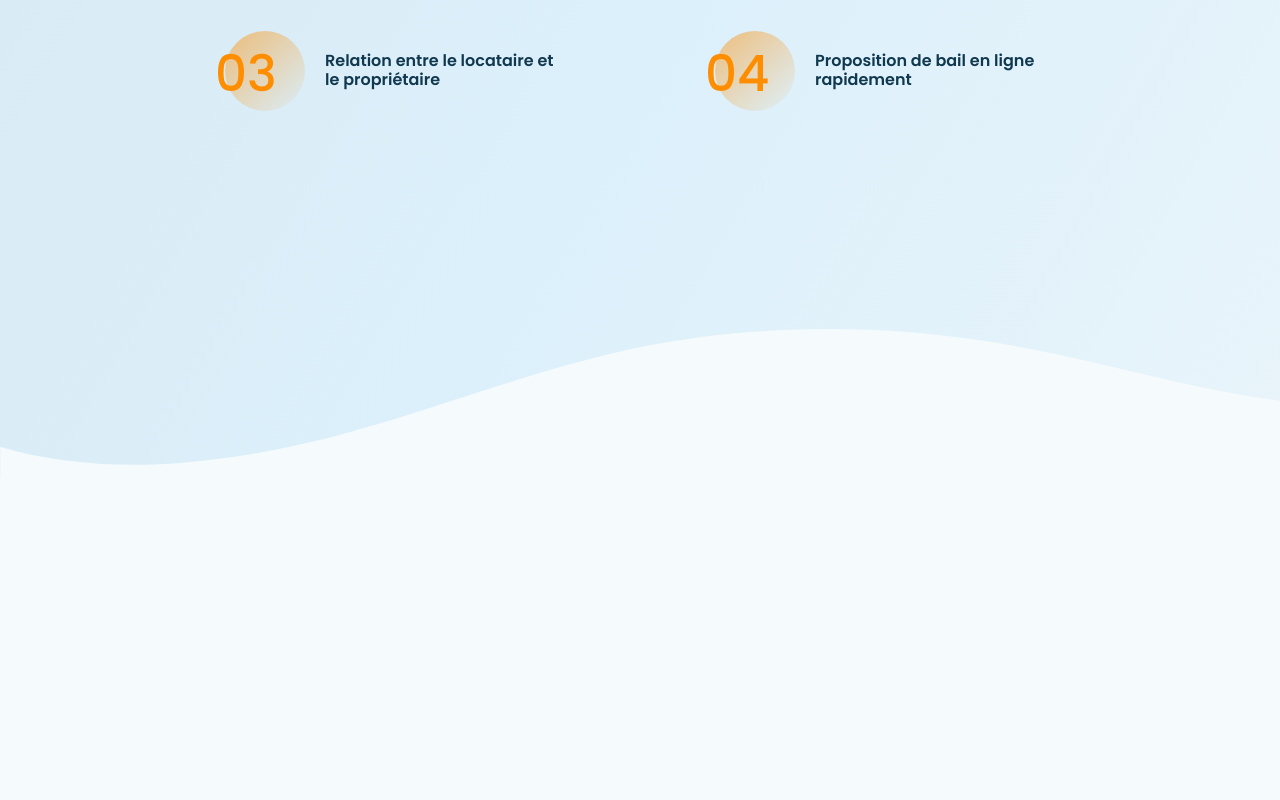
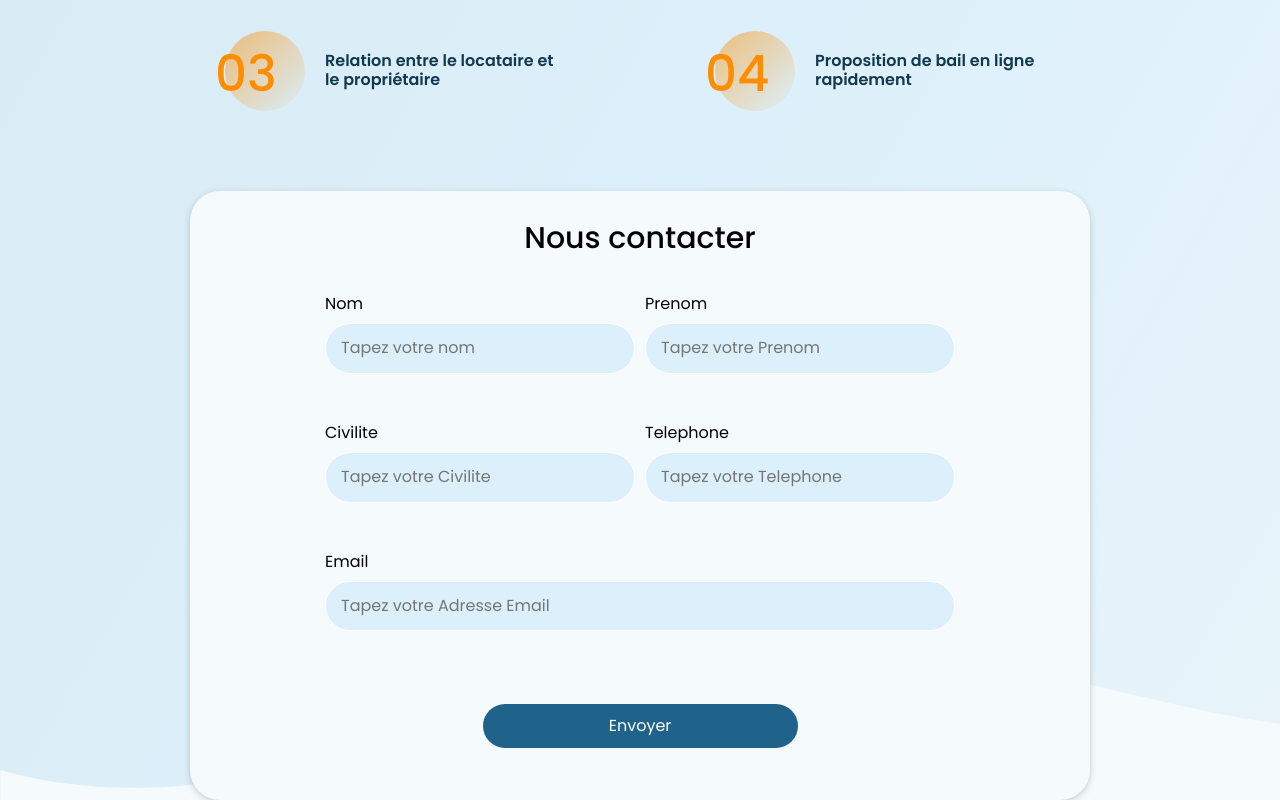
Before and after one commit to Bourhjoul/Landing-page-React, a React (Create React App) app: page / in a window 1280 px wide. Shown: the part 1593-2393 px from the top of the page. Before the commit the page ends 2070 px from the top, so only its background shows below. Built offline with nearby package versions, Linux system fonts and the light colour scheme.

Commit message:
Contact Section done

```diff
--- a/package.json
+++ b/package.json
@@ -14,6 +14,7 @@
     "react": "^17.0.2",
     "react-dom": "^17.0.2",
     "react-scripts": "4.0.3",
+    "react-useanimations": "^2.0.6",
     "styled-components": "^5.3.1",
     "styled-normalize": "^8.0.7",
     "typescript": "^4.4.2",
--- a/src/App.tsx
+++ b/src/App.tsx
@@ -9,6 +9,7 @@ import {
   WaveTop,
 } from "./AppStyles"
 import { About } from "./Sections/About/About"
+import { Contact } from "./Sections/Contact/Contact"
 import { Home } from "./Sections/Home/Home"
 import { Offer } from "./Sections/Offer/Offer"
 import Theme from "./styles/theme"
@@ -20,6 +21,8 @@ function App() {
         <Home />
         <Offer />
         <BottomContainer>
+          <About />
+          <Contact />
           <WaveTop>
             <SvgbackgroundTop
               data-name="Layer 1"
@@ -40,7 +43,6 @@ function App() {
               <Pathbackground d="M985.66,92.83C906.67,72,823.78,31,743.84,14.19c-82.26-17.34-168.06-16.33-250.45.39-57.84,11.73-114,31.07-172,41.86A600.21,600.21,0,0,1,0,27.35V120H1200V95.8C1132.19,118.92,1055.71,111.31,985.66,92.83Z"></Pathbackground>
             </SvgbackgroundBottom>
           </Wave>
-          <About />
         </BottomContainer>
       </AppContainer>
     </Theme>
--- a/src/AppStyles.ts
+++ b/src/AppStyles.ts
@@ -38,6 +38,7 @@ export const Wave = styled.div`
   width: 100%;
   overflow: hidden;
   line-height: 0;
+  border-bottom: 80px;
 `
 export const SvgbackgroundTop = styled.svg`
   position: relative;
--- /dev/null
+++ b/src/Components/Button/Button.tsx
@@ -0,0 +1,30 @@
+import React from "react"
+import UseAnimations from "react-useanimations"
+import infinity from "react-useanimations/lib/infinity"
+import { ButtonStyled } from "./ButtonStyled"
+
+type ButtonProps = {
+  children: React.ReactNode
+  loading?: boolean
+  type?: "button" | "submit" | "reset"
+} & React.ButtonHTMLAttributes<HTMLButtonElement>
+
+export const Button: React.FC<ButtonProps> = ({
+  children,
+  loading,
+  type,
+  ...props
+}) => {
+  return (
+    <ButtonStyled {...props} type={type} disabled={loading}>
+      {!loading ? (
+        children
+      ) : (
+        <>
+          <UseAnimations animation={infinity} strokeColor="white" />
+          Loading
+        </>
+      )}
+    </ButtonStyled>
+  )
+}
--- /dev/null
+++ b/src/Components/Button/ButtonStyled.ts
@@ -0,0 +1,30 @@
+import styled from "styled-components"
+
+export const ButtonStyled = styled.button`
+  outline: none;
+  border: none;
+  border-radius: 50px;
+  display: flex;
+  align-items: center;
+  justify-content: center;
+  width: 50%;
+  justify-self: center;
+  column-gap: 20px;
+  padding: 13px;
+  color: #fff;
+  background-color: ${(props) => props.theme.colors.button};
+  transition: all 0.4s ease-in-out;
+  cursor: pointer;
+  :hover {
+    color: ${(props) =>
+      props.color ? props.color : props.theme.colors.button};
+    background: #fff;
+    box-shadow: 0px 4px 7px 0px rgba(0, 0, 0, 0.3);
+  }
+  :disabled {
+    background-color: #2f2f2f;
+    color: white;
+    :hover {
+    }
+  }
+`
--- /dev/null
+++ b/src/Components/Input/Input.tsx
@@ -0,0 +1,28 @@
+import { useField } from "formik"
+import React, { InputHTMLAttributes } from "react"
+import { FormMessage, InputStyled } from "./InputStyled"
+
+type InputProps = InputHTMLAttributes<HTMLInputElement> & {
+  label: string
+  type: string
+  name: string
+}
+
+export const Input: React.FC<InputProps> = ({ type, label, ...props }) => {
+  const [field, { error }] = useField(props)
+  return (
+    <div style={props.name === "Email" ? { gridArea: "3 / 1 / 4 / 3" } : {}}>
+      <label htmlFor="label">{label}</label> <br />
+      <InputStyled
+        {...props}
+        {...field}
+        id={field.name}
+        type={type}
+        name={field.name}
+        placeholder={props.placeholder}
+        error={!!error}
+      />
+      {error && <FormMessage>{error}</FormMessage>}
+    </div>
+  )
+}
--- /dev/null
+++ b/src/Components/Input/InputStyled.ts
@@ -0,0 +1,24 @@
+import styled from "styled-components"
+
+export const InputStyled = styled.input<{ error: boolean }>`
+  border: 1px #fff solid;
+  outline: none;
+  padding: 15px;
+  margin-top: 10px;
+  color: #111;
+  background-color: ${(props) => props.theme.colors.accent2};
+  transition: all 0.4s ease-in-out;
+  border-radius: 30px;
+  margin-bottom: 10px;
+  width: 100%;
+  border: 1px ${(props) => (props.error ? "#ef1a1a" : "#ffff")} solid;
+
+  :focus {
+    background: rgba(200, 200, 200, 0.1);
+    border: 1px ${(props) => props.theme.colors.accent1} solid;
+  }
+`
+export const FormMessage = styled.p<{ success?: boolean }>`
+  font-size: 14px;
+  color: ${(props) => (props.success ? "#" : "#1F638A")};
+`
--- a/src/Sections/About/AboutStyles.ts
+++ b/src/Sections/About/AboutStyles.ts
@@ -1,6 +1,6 @@
 import styled from "styled-components"
 
-export const AboutContainer = styled.div`
+export const AboutContainer = styled.section`
   display: flex;
   flex-direction: column;
   row-gap: 80px;
--- /dev/null
+++ b/src/Sections/Contact/Contact.tsx
@@ -0,0 +1,97 @@
+import { Field, Formik } from "formik"
+import React, { useState } from "react"
+import { Button } from "../../Components/Button/Button"
+import { Input } from "../../Components/Input/Input"
+import * as yup from "yup"
+
+import { ContactContainer, FormContainer, SectionTitle } from "./ContactStyles"
+import { FormMessage } from "../../Components/Input/InputStyled"
+
+interface ContactProps {}
+
+const validationSchema = yup.object({
+  Nom: yup.string().required("").max(20),
+  Prenom: yup.string().required().max(20),
+  Email: yup.string().required().email(),
+  Telephone: yup
+    .string()
+    .min(10, "Le téléphone doit être composé de 10 numéros")
+    .required("Le téléphone est un champ obligatoire"),
+  Civilite: yup
+    .mixed()
+    .oneOf(["Monsieur", "Madame"], "La civilite : Madame,Monsieur")
+    .required(),
+})
+
+export const Contact: React.FC<ContactProps> = () => {
+  const [Message, setMessage] = useState("")
+  return (
+    <ContactContainer id="contact">
+      <SectionTitle>Nous contacter</SectionTitle>
+      <Formik
+        initialValues={{
+          Nom: "",
+          Prenom: "",
+          Civilite: "",
+          Telephone: "",
+          Email: "",
+        }}
+        onSubmit={(data, { setSubmitting }) => {
+          setSubmitting(true)
+          console.log(data)
+          setTimeout(() => setSubmitting(false), 1000)
+          setMessage("Nous avons reçu votre e-mail. Merci.")
+        }}
+        validationSchema={validationSchema}
+      >
+        {({ handleSubmit, isSubmitting }) => (
+          <FormContainer onSubmit={handleSubmit}>
+            <Field
+              type="text"
+              name="Nom"
+              as={Input}
+              label="Nom"
+              placeholder="Tapez votre nom"
+            />
+            <Field
+              type="text"
+              name="Prenom"
+              as={Input}
+              label="Prenom"
+              placeholder="Tapez votre Prenom"
+            />
+            <Field
+              type="text"
+              name="Civilite"
+              as={Input}
+              label="Civilite"
+              placeholder="Tapez votre Civilite"
+            />
+            <Field
+              type="text"
+              name="Telephone"
+              as={Input}
+              label="Telephone"
+              placeholder="Tapez votre Telephone"
+            />
+            <Field
+              type="email"
+              name="Email"
+              as={Input}
+              label="Email"
+              placeholder="Tapez votre Adresse Email"
+            />
+            <Button
+              style={{ gridArea: "4 / 1 / 5 / 3" }}
+              type="submit"
+              loading={isSubmitting}
+            >
+              Envoyer
+            </Button>
+          </FormContainer>
+        )}
+      </Formik>
+      {Message && <FormMessage success>{Message}</FormMessage>}
+    </ContactContainer>
+  )
+}
--- /dev/null
+++ b/src/Sections/Contact/ContactStyles.ts
@@ -0,0 +1,42 @@
+import styled from "styled-components"
+
+export const ContactContainer = styled.section`
+  margin-top: 80px;
+  display: flex;
+  flex-direction: column;
+  width: 900px;
+  min-height: 450px;
+  justify-content: center;
+  align-items: center;
+  z-index: 1;
+  padding: 30px 0;
+  row-gap: 40px;
+  border-radius: 30px;
+  background: ${(props) => props.theme.colors.background1};
+  box-shadow: 0px 2px 9px -2px rgba(0, 0, 0, 0.3);
+  @media ${(props) => props.theme.breakpoints.lg} {
+    width: 95%;
+    padding: 20px 10px;
+  }
+`
+export const SectionTitle = styled.p`
+  font-size: 30px;
+  text-align: center;
+  font-weight: 500;
+`
+export const FormContainer = styled.form`
+  display: grid;
+  width: 70%;
+  grid-template-rows: 1fr 1fr 1fr 1fr;
+  grid-template-columns: 1fr 1fr;
+  align-items: center;
+  row-gap: 40px;
+  column-gap: 10px;
+  @media ${(props) => props.theme.breakpoints.md} {
+    width: 100%;
+    display: flex;
+    align-items: unset;
+    padding: 10px;
+    flex-direction: column;
+  }
+`
```
Also changed, not shown: 1 other file (tests, documents, lock files or other folders).
